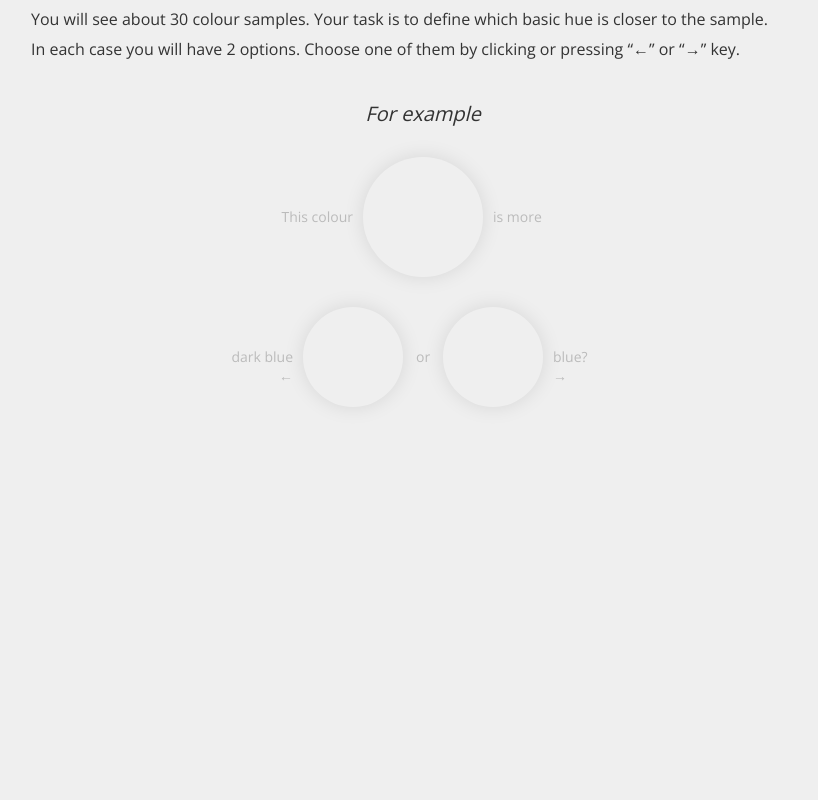
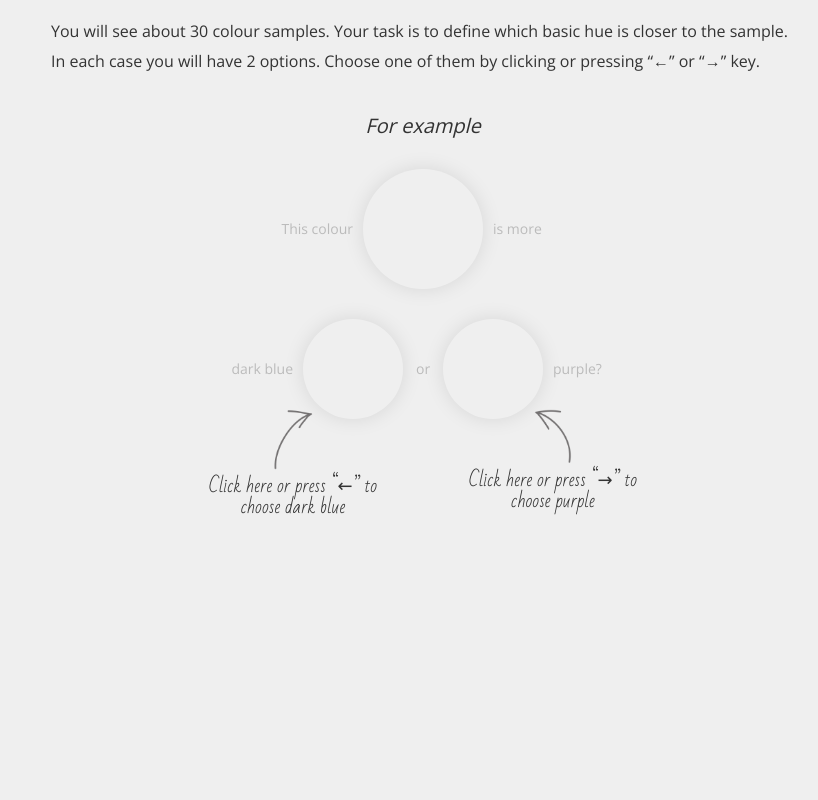
Before and after one commit to petr-devaikin/iseehue, a Flask app: template web/templates/test.html in a window 1280 px wide. Shown: the whole page, without its empty margins (217-1035 px from the left). Run offline with Flask 2, Linux system fonts and the light colour scheme; the template is opened without the code that fills it, so the values that code supplies are empty.

Commit message:
arrows and vogue

```diff
--- a/web/assets/scss/test.scss
+++ b/web/assets/scss/test.scss
@@ -4,21 +4,28 @@ $basicTop: 150px;
 $descriptionColor: #bbb;
 
 $textMinWidth: 400px;
-$textMaxWidth: 800px;
+$textMaxWidth: 760px;
+
+$arrowOpacity: 0.6;
+$hintWidth: 200px;
+
+$commonShadow: 0 0 20px 0 rgba(0, 0, 0, 0.1);
+$hoveredShadow: 0 0 20px 0 rgba(0, 0, 0, 0.18);
+
+.verticalCentred {
+    position: absolute;
+    left: 0;
+    right: 0;
+    top: 0;
+    bottom: 0;
+}
 
 .container {
     position: relative;
     min-width: $textMinWidth;
     max-width: $textMaxWidth;
-    margin-left: auto;
-    margin-right: auto;
-
-}
-
-#introduction {
-    &.hidden {
-        visibility: hidden;
-    }
+    height: 550px;
+    margin: 20px auto auto;
 }
 
 .testCase {
@@ -47,7 +54,7 @@ $textMaxWidth: 800px;
         position: absolute;
 
         .huePanel {
-            box-shadow: 0 0 20px 0 rgba(0, 0, 0, 0.1);
+            box-shadow: $commonShadow;
         }
 
         &#sampleContainer {
@@ -84,6 +91,10 @@ $textMaxWidth: 800px;
 
                 &:not(.afterSelect) {
                     cursor: pointer;
+
+                    &:hover {
+                        box-shadow: $hoveredShadow;
+                    }
                 }
 
                 &.notSelected {
@@ -92,11 +103,29 @@ $textMaxWidth: 800px;
             }
         }
 
+        .hint {
+            font-family: 'Bad Script', cursive;
+            font-size: 18px;
+            width: $hintWidth;
+            line-height: 1.2em;
+        }
+
         &#baseContainer {
             .leftDescription {
                 top: $basicDiameter / 2 - 10;
                 right: $basicDiameter + 10;
                 text-align: right;
+            }
+
+            #leftArrow {
+                position: absolute;
+                left: -110px;
+                top: 90px;
+                text-align: center;
+
+                img {
+                    opacity: $arrowOpacity;
+                }
             }
         }
 
@@ -107,6 +136,18 @@ $textMaxWidth: 800px;
                 top: $basicDiameter / 2 - 10;
                 left: $basicDiameter + 10;
             }
+
+            #rightArrow {
+                font-family: 'Bad Script', cursive;
+                position: absolute;
+                right: -110px;
+                top: 90px;
+                text-align: center;
+
+                img {
+                    opacity: $arrowOpacity;
+                }
+            }
         }
     }
 }
@@ -114,10 +155,6 @@ $textMaxWidth: 800px;
 #letsStart {
     text-align: center;
     margin-top: 2em;
-
-    &.hidden {
-        visibility: hidden;
-    }
 }
 
 #caseTitle {
@@ -126,3 +163,9 @@ $textMaxWidth: 800px;
     font-size: 20px;
     text-align: center;
 }
+
+.tutorial {
+    &.hidden {
+        visibility: hidden;
+    }
+}
--- a/web/static/css/test.css
+++ b/web/static/css/test.css
@@ -1,12 +1,16 @@
+.verticalCentred {
+  position: absolute;
+  left: 0;
+  right: 0;
+  top: 0;
+  bottom: 0; }
+
   .container {
     position: relative;
     min-width: 400px;
-  max-width: 800px;
-  margin-left: auto;
-  margin-right: auto; }
-
-  #introduction.hidden {
-    visibility: hidden; }
+    max-width: 760px;
+    height: 550px;
+    margin: 20px auto auto; }
 
     .testCase {
       position: relative;
@@ -55,27 +59,51 @@
             .testCase .colorContainer#baseContainer .huePanel:not(.afterSelect),
             .testCase .colorContainer#nextContainer .huePanel:not(.afterSelect) {
               cursor: pointer; }
+              .testCase .colorContainer#baseContainer .huePanel:not(.afterSelect):hover,
+              .testCase .colorContainer#nextContainer .huePanel:not(.afterSelect):hover {
+                box-shadow: 0 0 20px 0 rgba(0, 0, 0, 0.18); }
             .testCase .colorContainer#baseContainer .huePanel.notSelected,
             .testCase .colorContainer#nextContainer .huePanel.notSelected {
               opacity: 0.1; }
+        .testCase .colorContainer .hint {
+          font-family: 'Bad Script', cursive;
+          font-size: 18px;
+          width: 200px;
+          line-height: 1.2em; }
           .testCase .colorContainer#baseContainer .leftDescription {
             top: 40px;
             right: 110px;
             text-align: right; }
+            .testCase .colorContainer#baseContainer #leftArrow {
+              position: absolute;
+              left: -110px;
+              top: 90px;
+              text-align: center; }
+              .testCase .colorContainer#baseContainer #leftArrow img {
+                opacity: 0.6; }
         .testCase .colorContainer#nextContainer {
           right: 0px; }
           .testCase .colorContainer#nextContainer .rightDescription {
             top: 40px;
             left: 110px; }
+            .testCase .colorContainer#nextContainer #rightArrow {
+              font-family: 'Bad Script', cursive;
+              position: absolute;
+              right: -110px;
+              top: 90px;
+              text-align: center; }
+              .testCase .colorContainer#nextContainer #rightArrow img {
+                opacity: 0.6; }
 
 #letsStart {
   text-align: center;
   margin-top: 2em; }
-  #letsStart.hidden {
-    visibility: hidden; }
 
   #caseTitle {
     font-style: italic;
     margin-top: 2em;
     font-size: 20px;
     text-align: center; }
+
+    .tutorial.hidden {
+      visibility: hidden; }
--- a/web/static/js/dom.js
+++ b/web/static/js/dom.js
@@ -5,7 +5,7 @@ define(['lib/domReady!', 'lib/d3'], function(doc, d3) {
             chords: d3.select("#results g#chords"),
         },
         test: {
-            introduction: doc.getElementById("introduction"),
+            tutorial: d3.selectAll(".tutorial"),
             letsStart: doc.getElementById("letsStart"),
             hideIntroductionButton: doc.getElementById("hideIntroduction"),
             baseColorName: d3.select("#baseColorName"),
@@ -14,6 +14,7 @@ define(['lib/domReady!', 'lib/d3'], function(doc, d3) {
             nextColor: doc.getElementById("nextColor"),
             hueSample: doc.getElementById("hueSample"),
             title: d3.select("#caseTitle"),
+            hint: d3.selectAll(".hint"),
         }
     }
 });
--- a/web/templates/test.html
+++ b/web/templates/test.html
@@ -1,6 +1,7 @@
 {% extends "layout.html" %}
 
 {% block style %}
+    <link href='http://fonts.googleapis.com/css?family=Bad+Script' rel='stylesheet' type='text/css'>
     <link rel="stylesheet" type="text/css" href="{{ url_for('static', filename='css/test.css') }}">
 {% endblock %}
 
@@ -14,8 +15,9 @@
 {% endblock %}
 
 {% block body %}
+    <div class="verticalCentred">
         <div class="container">
-        <div id="introduction">
+            <div class="tutorial">
                 <p>
                     You will see about 30 colour samples. Your task is to define which basic hue is closer to the sample.
                 </p>
@@ -37,23 +39,30 @@
                     </div>
                     <div id="baseContainer" class="colorContainer">
                         <div class="leftDescription description">
-                        <span id="baseColorName">dark blue</span><br />
-                        ←
+                            <span id="baseColorName">dark blue</span>
                         </div>
                         <div id="baseColor" class="huePanel"></div>
+                        <div id="leftArrow" class="tutorial hint">
+                            <img src="{{ url_for('static', filename='img/arrow_left.png') }}" width="40" />
+                            <div>Click here or press “←” to choose dark blue</div>
+                        </div>
                     </div>
                     <div id="nextContainer" class="colorContainer">
                         <div class="rightDescription description">
-                        <span id="nextColorName">blue</span>?<br />
-                        →
+                            <span id="nextColorName">purple</span>?
                         </div>
                         <div id="nextColor" class="huePanel"></div>
+                        <div id="rightArrow" class="tutorial hint">
+                            <img src="{{ url_for('static', filename='img/arrow_right.png') }}" width="38" />
+                            <div>Click here or press “→” to choose purple</div>
+                        </div>
                     </div>
                 </div>
             </div>
 
-        <p id="letsStart" class="hidden">
+            <p id="letsStart" class="hidden tutorial">
                 Alright, you got it. <button id="hideIntroduction">Let's start!</button>
             </p>
         </div>
+    </div>
 {% endblock %}
```
Also changed, not shown: web/static/js/test.js (+9 -4 lines), web/static/img/arrow_left.png (added), web/static/img/arrow_right.png (added). Lines whose indentation alone changed are shown as unchanged.
